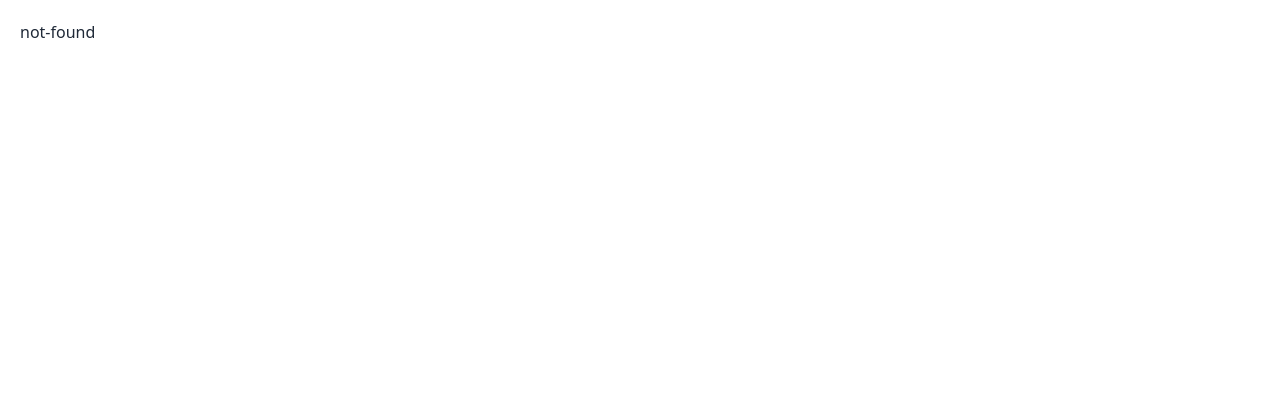
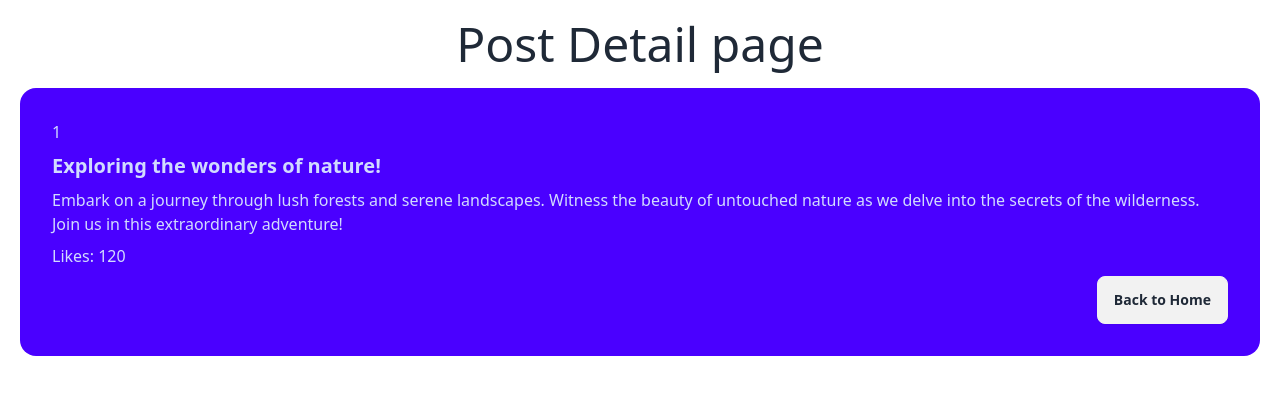
Before and after one commit to probeshnath/test-next-app, a Next.js app: page /posts/1 in a window 1280 px wide. Before the commit this address had no page. Shown: the top 394 px of the page. Built offline with nearby package versions, Linux system fonts and the light colour scheme; data requests are answered from the project's data file.

Commit message:
dynamic route post detail page added

```diff
--- /dev/null
+++ b/src/app/posts/[id]/page.jsx
@@ -0,0 +1,29 @@
+import Link from 'next/link';
+import React from 'react'
+
+const PostDetail = async ({ params }) => {
+    const res = await fetch(`http://localhost:5000/posts/${params.id}`)
+    const post = await res.json();
+
+    console.log(params.id)
+    return (
+        <div>
+            <h2 className='text-center text-5xl'>Post Detail page</h2>
+            <div className='py-5'>
+                <div key={post.id} className="card bg-primary text-primary-content">
+                    <div className="card-body">
+                        <p>{post.id}</p>
+                        <h2 className="card-title">{post.title}!</h2>
+                        <p>{post.description}</p>
+                        <p>Likes: {post.likes_count}</p>
+                        <div className="card-actions justify-end">
+                            <Link href={`/posts`}><button className="btn">Back to Home</button></Link>
+                        </div>
+                    </div>
+                </div>
+            </div>
+        </div>
+    )
+}
+
+export default PostDetail
--- a/src/app/posts/page.jsx
+++ b/src/app/posts/page.jsx
@@ -1,3 +1,4 @@
+import Link from 'next/link';
 import React from 'react'
 
 const Posts = async () => {
@@ -26,7 +27,7 @@ const posts = await res.json();
                                 <p>{post.description}</p>
                                 <p>Likes: {post.likes_count}</p>
                                 <div className="card-actions justify-end">
-                                    <button className="btn">See More</button>
+                                    <Link href={`/posts/${post.id}`}><button className="btn">See More</button></Link>
                                 </div>
                             </div>
                         </div>
```
